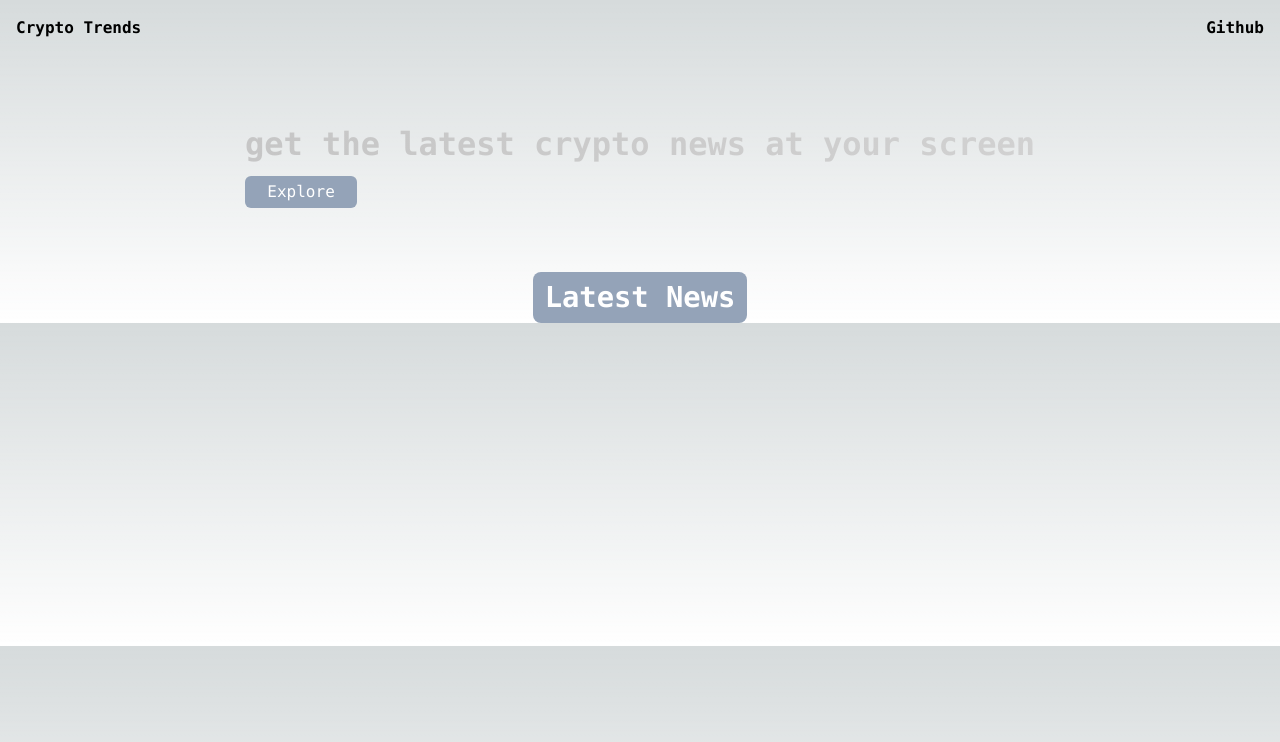
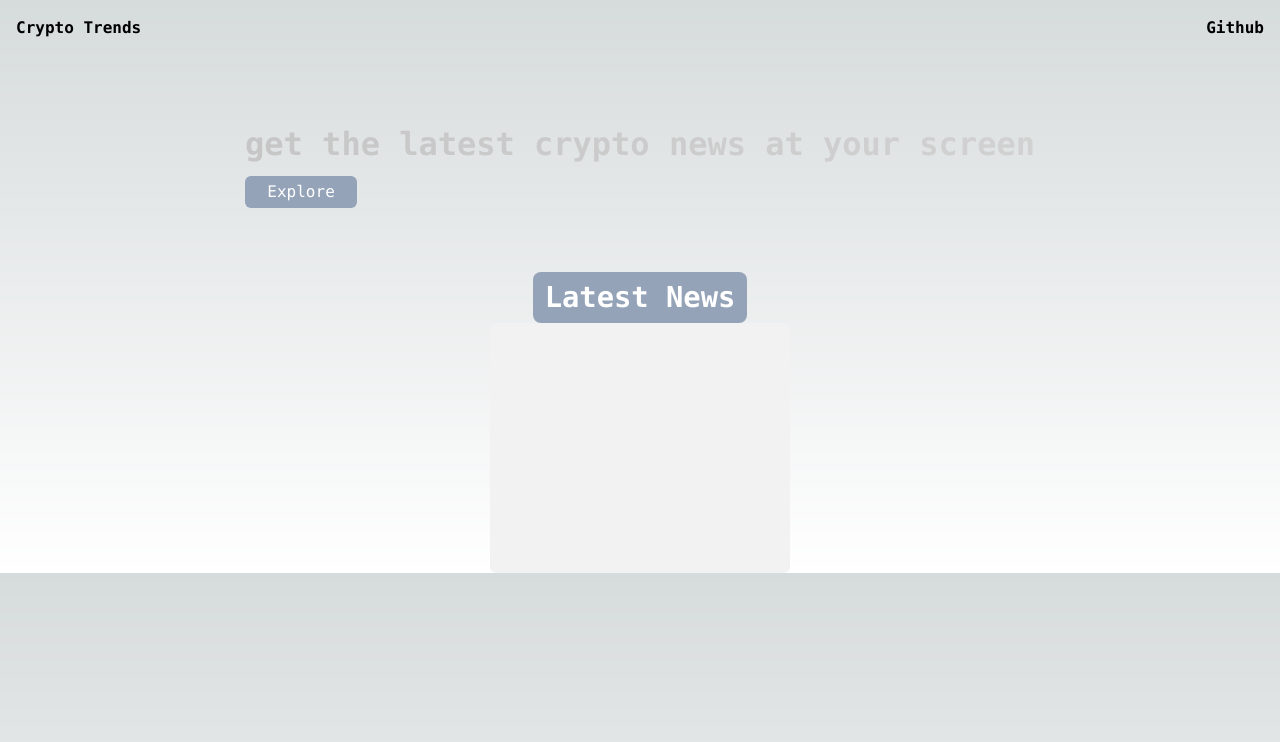
Before and after one commit to simplysabir/cryptotrends, a Next.js app: page / in a window 1280 px wide. Shown: the top 742 px of the page. Built offline with nearby package versions, Linux system fonts and the light colour scheme; no server answers.

Commit message:
⚒️ feat : Added News Card and Fixed API Issues

```diff
--- a/app/components/Hero.jsx
+++ b/app/components/Hero.jsx
@@ -1,4 +1,4 @@
-"use client";
+
 import React from 'react'
 import Link from 'next/link'
 const Hero = () => {
--- a/app/components/LatestNews.jsx
+++ b/app/components/LatestNews.jsx
@@ -1,4 +1,5 @@
 import React from 'react';
+import NewsCard from './NewsCard';
 
 const LatestNews = () => {
   return (
@@ -7,7 +8,7 @@ const LatestNews = () => {
         <h1 className='text-center px-3 py-1  bg-slate-400 text-white rounded-lg'>Latest News</h1>
       </div>
       <div>
-
+        <NewsCard />
       </div>
     </section>
   )
--- a/app/components/Navbar.jsx
+++ b/app/components/Navbar.jsx
@@ -1,4 +1,4 @@
-"use client";
+
 import React from 'react';
 import Link from 'next/link';
 
--- /dev/null
+++ b/app/components/NewsCard.jsx
@@ -0,0 +1,47 @@
+"use client";
+import React, {useState, useEffect} from 'react'
+
+const NewsCard = () => {
+    const [news, setNews] = useState([]);
+
+    useEffect(()=>{
+        const fetchNews = async () => {
+            const url = 'https://cryptoinfo.p.rapidapi.com/api/private/latest_news/rapid_api/news/5';
+            const options = {
+                method: 'GET',
+                headers: {
+                    'Content-Type': 'application/json',
+                    'X-RapidAPI-Key': '069c3cc0dfmsh5ecc76f47d66dedp1ec696jsnd16896fe03e7',
+                    'X-RapidAPI-Host': 'cryptoinfo.p.rapidapi.com'
+             }
+            };
+
+            try {
+                const response = await fetch(url, options);
+                const result = await response.json();
+
+                setNews(result);
+                const {meta , data } = result[0];
+                const {en, ru} = data;
+                console.log(en.header);
+                console.log(en.summary);
+                console.log(en.link);
+                console.log(result[0].data.en.header);
+
+            } catch (error) {
+                console.error(error);
+            }
+        }
+
+        fetchNews();
+    },[])
+  return (
+    <section>
+       <div className='card rounded-md '>
+        <h1> </h1>
+       </div>
+    </section>
+  )
+}
+
+export default NewsCard
--- a/app/globals.css
+++ b/app/globals.css
@@ -49,3 +49,9 @@ font-size: 2rem;
 .section_heading{
   font-size: 1.8rem;
 }
+.card{
+  width: 300px;
+  height: 250px;
+  background-color: #f2f2f2;
+  color: #282828;
+}
```
